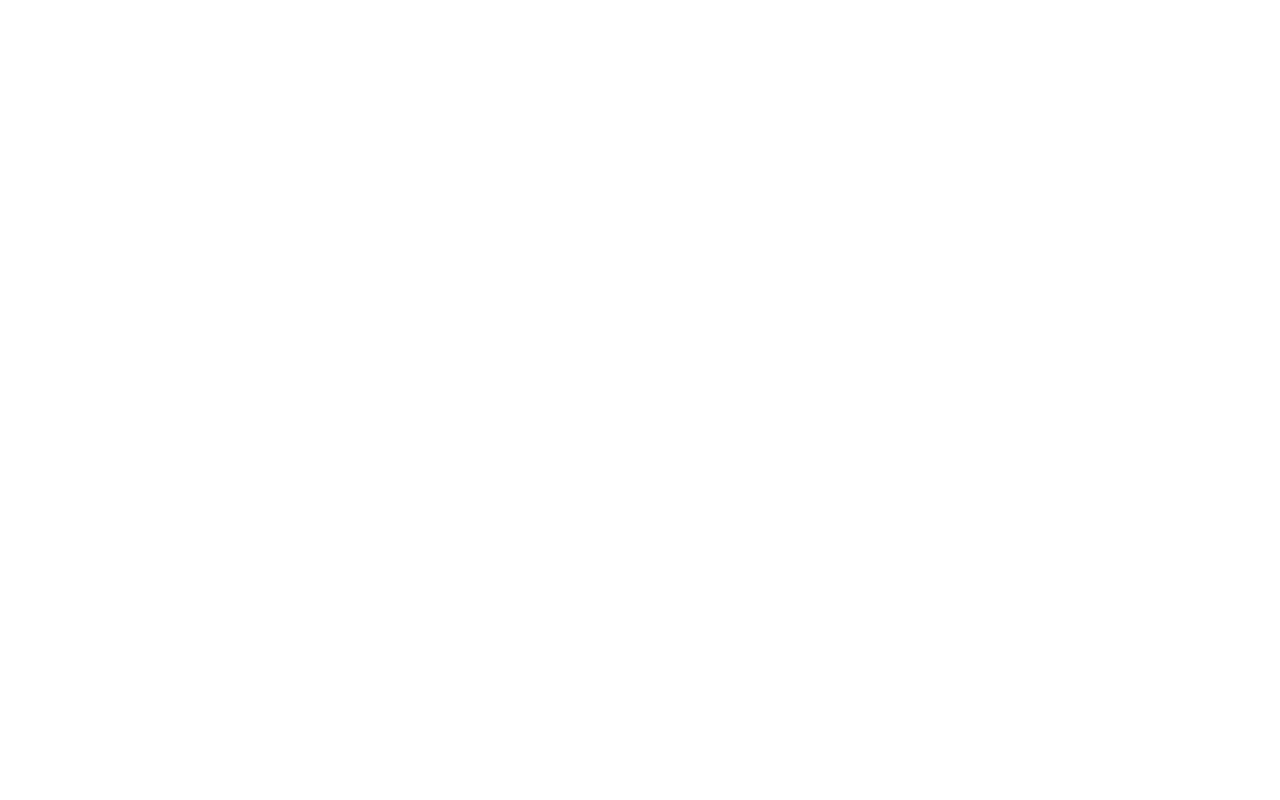
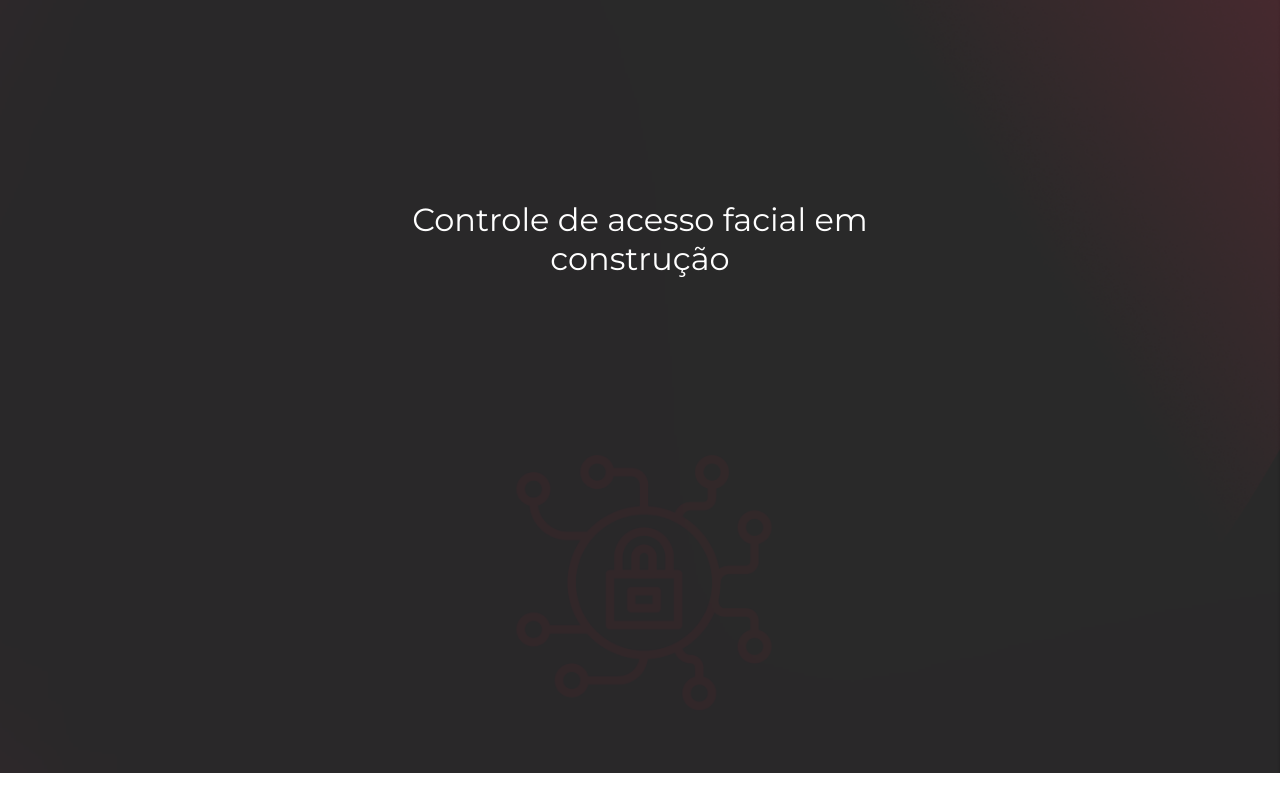
Before and after one commit to idtech10/website, a plain HTML site: page html/controledeacessofacial.html in a window 1280 px wide. Drawn offline with Linux system fonts and the light colour scheme.

Commit message:
configurando fundo padrão das páginas

```diff
--- a/css/controledeacessofacial.css
+++ b/css/controledeacessofacial.css
@@ -1 +1,12 @@
 @charset "UTF-8";
+
+div{
+    width: 500px;
+    height: 573px;
+    margin: auto;
+    text-align: center;
+    padding-top: 200px;
+    color: white;
+    font-family: var(--montserrat);
+    font-size: 2em;
+}
--- a/css/style.css
+++ b/css/style.css
@@ -1,7 +1,9 @@
 @charset "UTF-8";
 
+/*Importação de fontes: */
 @import url('https://fonts.googleapis.com/css2?family=Montserrat:wght@400;700&family=Open+Sans:wght@400;700&family=Roboto+Mono:wght@400;500;700&display=swap');
 
+/*Variáveis CSS: */
 :root{
     /*Paleta de Cores: */
     --vermelho: #E21C21;
@@ -20,8 +22,17 @@
 *{
     margin: 0;
     padding: 0;
-    font-family: Arial, Helvetica, sans-serif;
 }
+
+/*CSS Background: */
+main{
+    background-color: var(--cor-fundo);
+    background-image: url(../imagens/backgrounds/background-default.png);
+    background-repeat: no-repeat;
+    background-position: top left;
+    background-size: 100%;
+}
+
 
 div.filho{
     margin: 50px auto;
--- a/html/controledeacessofacial.html
+++ b/html/controledeacessofacial.html
@@ -4,8 +4,15 @@
     <meta charset="UTF-8">
     <meta name="viewport" content="width=device-width, initial-scale=1.0">
     <title>Controle de Acesso Facial</title>
+    <link rel="stylesheet" href="../css/style.css">
+    <link rel="stylesheet" href="../css/controledeacessofacial.css">
+    <link rel="shortcut icon" href="../imagens/logomarca/favicon-invitec.png" type="image/x-icon">
 </head>
 <body>
-
+    <main>
+        <div>
+            Controle de acesso facial em construção
+        </div>
+    </main>
 </body>
 </html>
```
Also changed, not shown: index.html (+1 -0 lines), imagens/backgrounds/background-default.png (renamed from imagens/backgrounds/controle-acesso-proximidade-desktop.png), imagens/logomarca/favicon-invitec.png (added).
